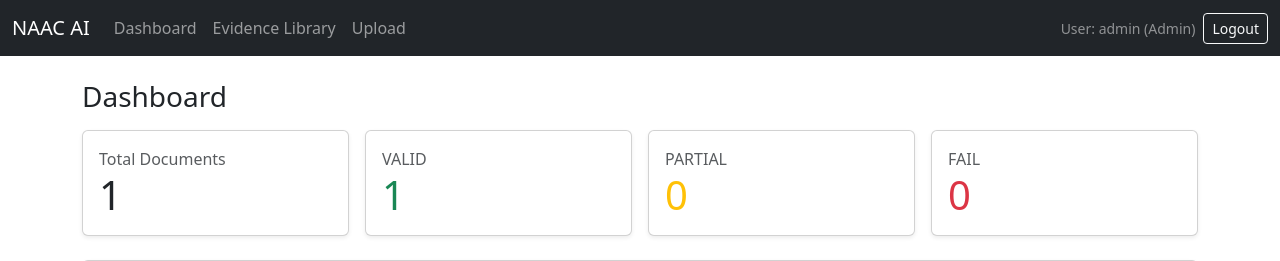
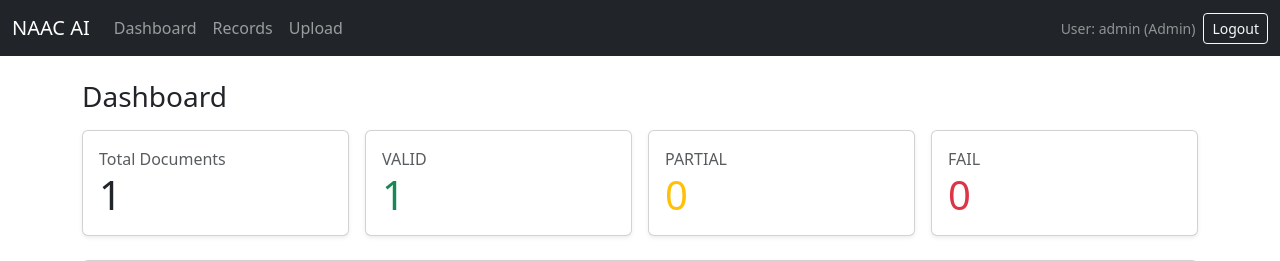
Before and after one commit to aksharasritharnoju/naac, a Flask app: page /dashboard/ in a window 1280 px wide. Shown: the top 261 px of the page. Run offline with Flask 3, Linux system fonts and the light colour scheme; a user stored in the database is signed in.

Commit message:
final commit changed dashboard

```diff
--- a/naac_app/templates/base.html
+++ b/naac_app/templates/base.html
@@ -18,7 +18,7 @@
     <div class="collapse navbar-collapse" id="nav">
       <ul class="navbar-nav me-auto">
         <li class="nav-item"><a class="nav-link" href="{{ url_for('dash.dashboard') }}">Dashboard</a></li>
-        <li class="nav-item"><a class="nav-link" href="{{ url_for('docs.list_documents') }}">Evidence Library</a></li>
+        <li class="nav-item"><a class="nav-link" href="{{ url_for('docs.list_documents') }}">Records</a></li>
         <li class="nav-item"><a class="nav-link" href="{{ url_for('docs.upload') }}">Upload</a></li>
       </ul>
       <div class="d-flex gap-2 align-items-center">
```
